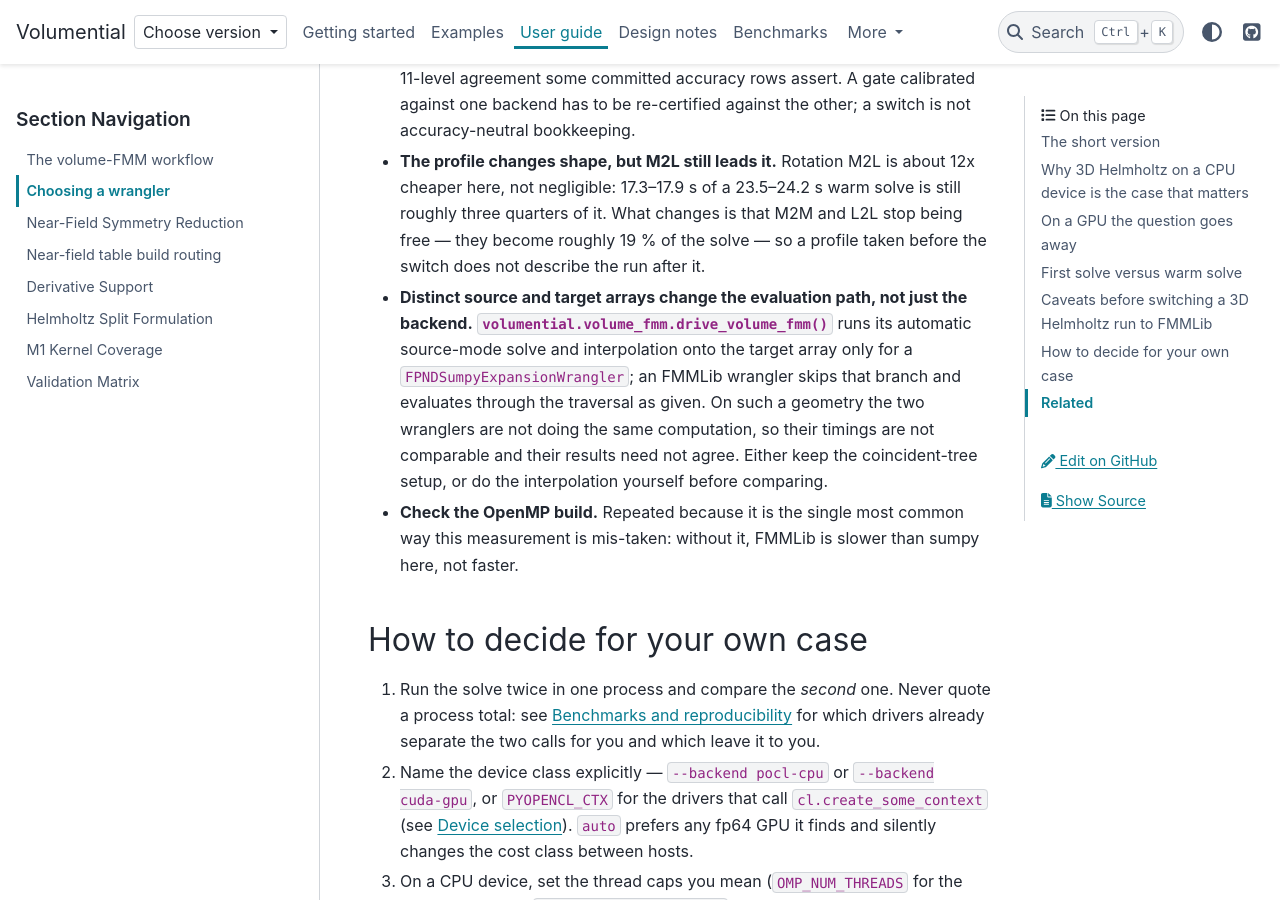
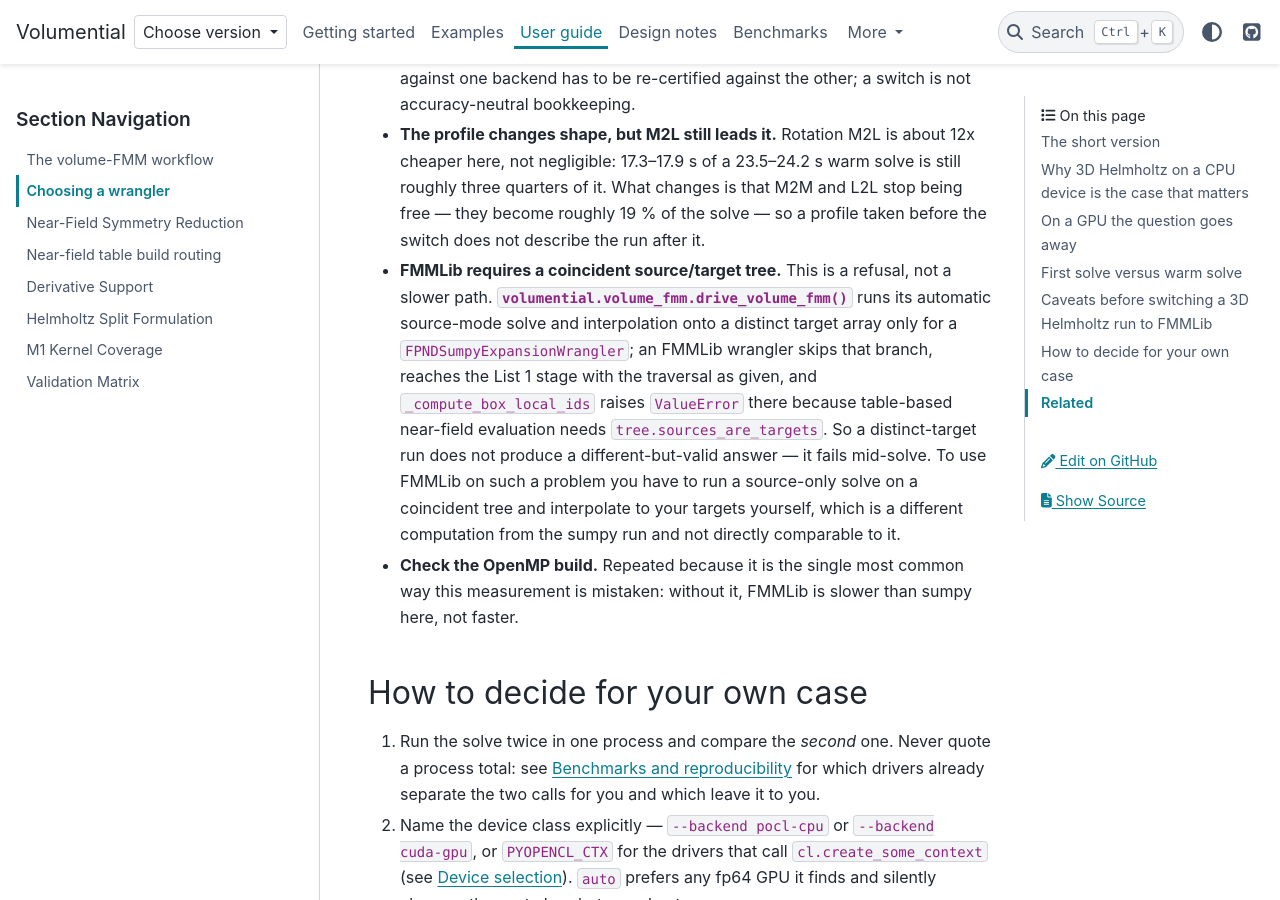
Before and after one commit to xywei/volumential, a Sphinx documentation site: the page built from doc/source/user-guide/choosing-a-wrangler.md, in a window 1280 px wide and 900 px high, scrolled down 4667 px. Built offline with Sphinx 7.4.7 and the PyData theme 0.15.4, drawn with Linux system fonts in a browser that asks for light colours; some of the changed text lies outside the part shown.

Commit message:
docs: FMMLib refuses a distinct target tree, and separate its two build prerequisites
* The distinct-target caveat said an FMMLib wrangler "evaluates through the
  traversal as given".  It does not get that far: `_compute_box_local_ids`
  raises `ValueError` in the List 1 stage unless `tree.sources_are_targets`,
  so such a run fails mid-solve rather than producing a different-but-valid
  answer.  The decision table and the caveat now say so, and say what using
  FMMLib on such a problem actually requires -- a source-only solve on a
  coincident tree plus your own interpolation, which is not the same
  computation as the sumpy run.
* The workflow page's FMMLib bullet folded two independent build properties
  into one sentence.  Without OpenMP the rotation M2L runs single-threaded;
  without the batched `{l,h}{2,3}dformmp_imany` wrappers `form_multipoles`
  drops to serial per-box P2M.  Diagnosing the first as the second sends the
  investigation to the wrong stage, so they are stated separately, along with
  the coincident-tree requirement.
* `table-build-routing.md` opened by saying the Duffy kernel rewrites *every*
  `exp(re + i*im)`, which its own "Why it is guarded" section then contradicts:
  an exponent whose halves are not provably real doubles keeps its
  `cdouble_exp`.  Qualified the opening.
* Spelling: "mis-taken" -> "mistaken".

```diff
--- a/doc/source/user-guide/choosing-a-wrangler.md
+++ b/doc/source/user-guide/choosing-a-wrangler.md
@@ -12,7 +12,7 @@ wrong is an order of magnitude rather than a few percent.
 | kernel and dimension | CPU OpenCL device | fp64 GPU |
 | --- | --- | --- |
 | 3D Helmholtz, high order, coincident source/target tree | **FMMLib**, with an OpenMP `pyfmmlib` | **sumpy** |
-| 3D Helmholtz, high order, distinct target array | **sumpy**, unless you interpolate yourself (see below) | **sumpy** |
+| 3D Helmholtz, high order, distinct target array | **sumpy** — FMMLib refuses this geometry | **sumpy** |
 | 3D Laplace | either; measure | **sumpy** |
 | 2D Laplace / Helmholtz | either; measure | **sumpy** |
 | Yukawa, any dimension | **sumpy** (FMMLib has no Yukawa) | **sumpy** |
@@ -159,16 +159,20 @@ belong in one table whatever recorded them.
   solve is still roughly three quarters of it. What changes is that M2M and
   L2L stop being free — they become roughly 19 % of the solve — so a profile
   taken before the switch does not describe the run after it.
-- **Distinct source and target arrays change the evaluation path, not just
-  the backend.** {func}`volumential.volume_fmm.drive_volume_fmm` runs its
-  automatic source-mode solve and interpolation onto the target array only
-  for a `FPNDSumpyExpansionWrangler`; an FMMLib wrangler skips that branch
-  and evaluates through the traversal as given. On such a geometry the two
-  wranglers are not doing the same computation, so their timings are not
-  comparable and their results need not agree. Either keep the
-  coincident-tree setup, or do the interpolation yourself before comparing.
+- **FMMLib requires a coincident source/target tree.** This is a refusal,
+  not a slower path. {func}`volumential.volume_fmm.drive_volume_fmm` runs its
+  automatic source-mode solve and interpolation onto a distinct target array
+  only for a `FPNDSumpyExpansionWrangler`; an FMMLib wrangler skips that
+  branch, reaches the List 1 stage with the traversal as given, and
+  `_compute_box_local_ids` raises `ValueError` there because table-based
+  near-field evaluation needs `tree.sources_are_targets`. So a
+  distinct-target run does not produce a different-but-valid answer — it
+  fails mid-solve. To use FMMLib on such a problem you have to run a
+  source-only solve on a coincident tree and interpolate to your targets
+  yourself, which is a different computation from the sumpy run and not
+  directly comparable to it.
 - **Check the OpenMP build.** Repeated because it is the single most common
-  way this measurement is mis-taken: without it, FMMLib is slower than sumpy
+  way this measurement is mistaken: without it, FMMLib is slower than sumpy
   here, not faster.
 
 ## How to decide for your own case
```
Also changed, not shown: doc/source/user-guide/table-build-routing.md (+6 -4 lines), doc/source/user-guide/volume-fmm-workflow.md (+6 -3 lines).
